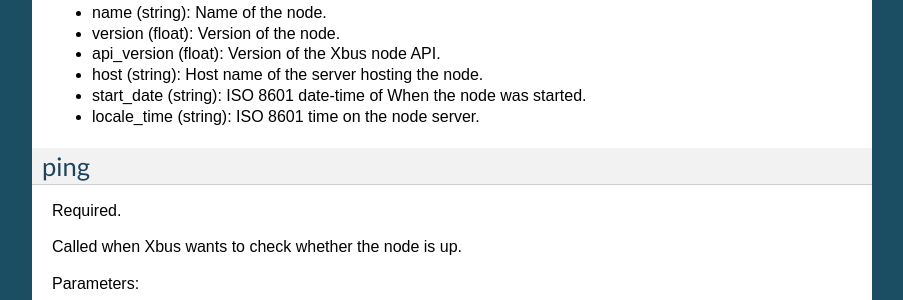
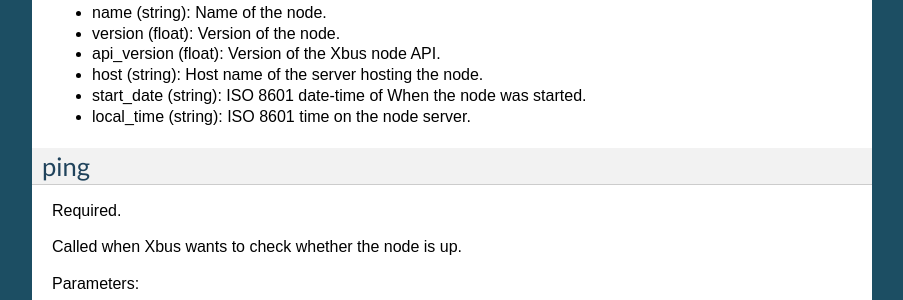
Before and after one commit to inspyration/xbus.broker, a Sphinx documentation site: the page built from doc/source/node_api.rst, in a window 1280 px wide and 900 px high, scrolled down 471 px. Shown: the part 152-452 px from the top of the window, without its empty margins (198-1101 px from the left). Built offline with Sphinx 7.4.7, drawn with Linux system fonts in a browser that asks for light colours.

Commit message:
Node API: Typo

```diff
--- a/doc/source/node_api.rst
+++ b/doc/source/node_api.rst
@@ -36,7 +36,7 @@ Required return dictionary keys:
 - api_version (float): Version of the Xbus node API.
 - host (string): Host name of the server hosting the node.
 - start_date (string): ISO 8601 date-time of When the node was started.
-- locale_time (string): ISO 8601 time on the node server.
+- local_time (string): ISO 8601 time on the node server.
 
 
 ping
```
